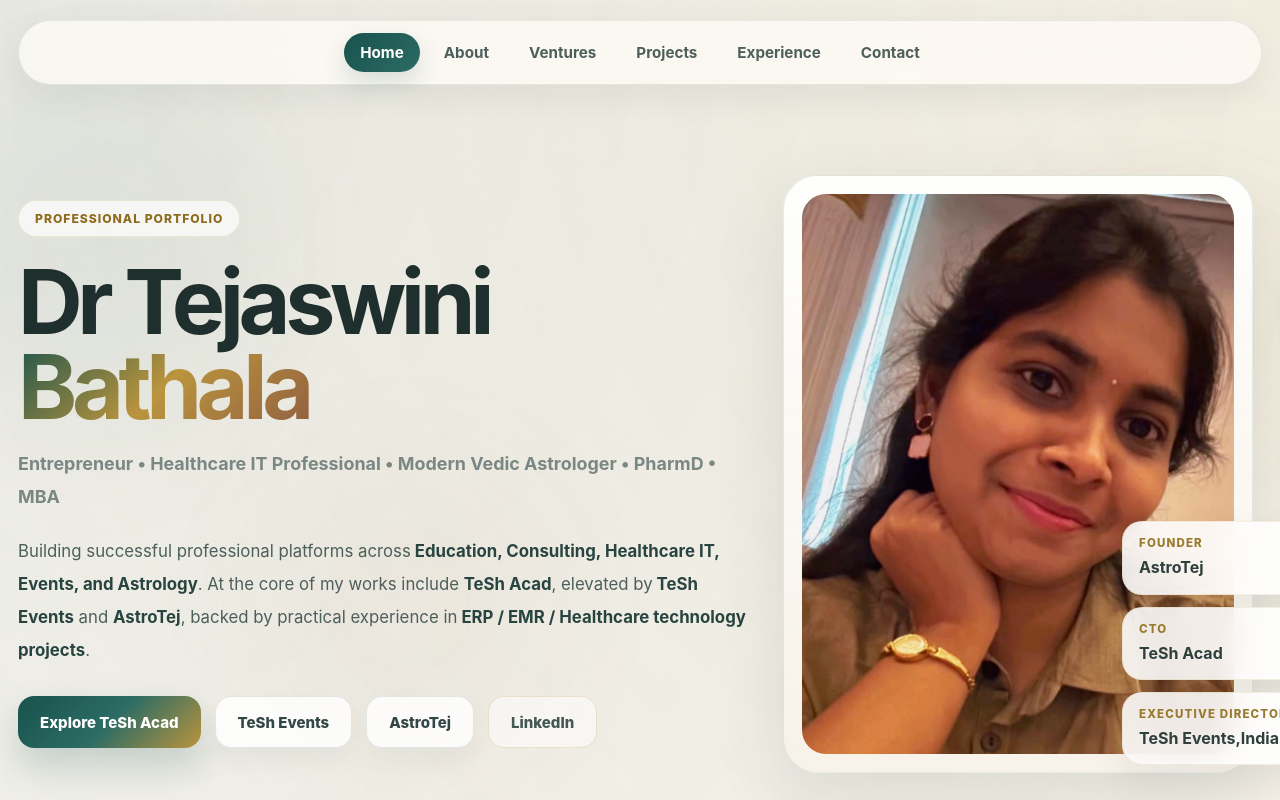
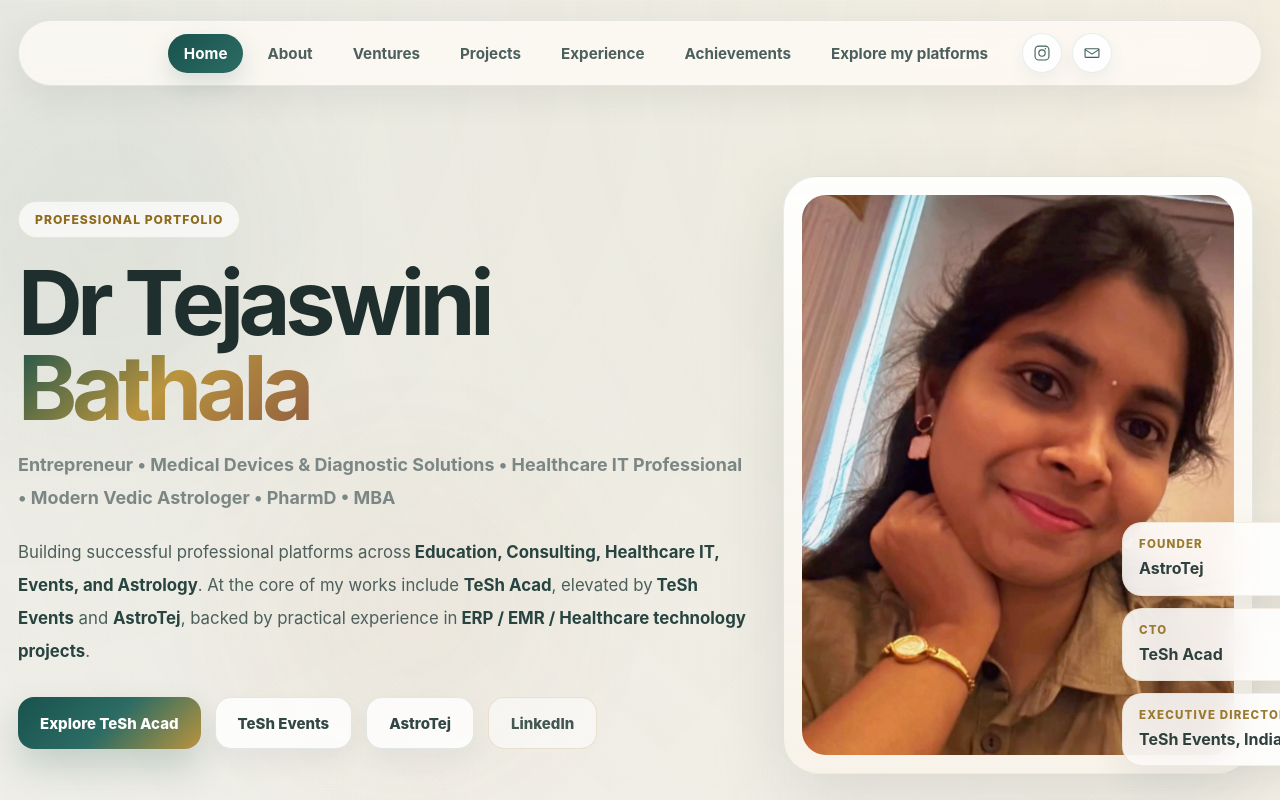
Before and after one commit to DrTejaswiniBathala/teja-portfolio, a React (Vite) app: page / in a window 1280 px wide. Shown: the top 800 px of the page. Built offline with nearby package versions, Linux system fonts and the light colour scheme.

Commit message:
Update portfolio content and design

```diff
--- a/src/main.jsx
+++ b/src/main.jsx
@@ -178,13 +178,11 @@
   const education = [
     {
       title: "MBA, Pharmaceutical Management",
-      place: "IIHMR University Jaipur",
-      period: "2020 – 2022",
+      place: "Indian Institute of Health Management Research University, Jaipur",
     },
     {
       title: "Doctor of Pharmacy (PharmD)",
-      place: "JNTU Anantapur",
-      period: "2014 – 2020",
+      place: "Jawaharlal Nehru Technological University, Anantapur",
     },
   ];
 
@@ -213,7 +211,44 @@
             <a href="#ventures" className="topnav-link">Ventures</a>
             <a href="#projects" className="topnav-link">Projects</a>
             <a href="#experience" className="topnav-link">Experience</a>
-            <a href="#contact" className="topnav-link">Contact</a>
+            <a href="#contact" className="topnav-link">Achievements</a>
+            <a href="#explore-platforms" className="topnav-link">Explore my platforms</a>
+            <div className="topnav-socials">
+  <a
+    href="https://www.instagram.com/itsme_.teja/?hl=en"
+    target="_blank"
+    rel="noreferrer"
+    className="topnav-icon"
+    aria-label="Instagram"
+  >
+    <svg
+      xmlns="http://www.w3.org/2000/svg"
+      viewBox="0 0 24 24"
+      fill="currentColor"
+      width="18"
+      height="18"
+    >
+      <path d="M7.75 2h8.5A5.75 5.75 0 0 1 22 7.75v8.5A5.75 5.75 0 0 1 16.25 22h-8.5A5.75 5.75 0 0 1 2 16.25v-8.5A5.75 5.75 0 0 1 7.75 2Zm0 1.5A4.25 4.25 0 0 0 3.5 7.75v8.5A4.25 4.25 0 0 0 7.75 20.5h8.5a4.25 4.25 0 0 0 4.25-4.25v-8.5A4.25 4.25 0 0 0 16.25 3.5h-8.5Zm8.75 1.75a1 1 0 1 1 0 2 1 1 0 0 1 0-2ZM12 7a5 5 0 1 1 0 10 5 5 0 0 1 0-10Zm0 1.5A3.5 3.5 0 1 0 12 15.5 3.5 3.5 0 0 0 12 8.5Z" />
+    </svg>
+  </a>
+
+  <a
+    href="mailto:drtejaswinibathala@gmail.com"
+    className="topnav-icon"
+    aria-label="Email"
+    title="drtejaswinibathala@gmail.com"
+  >
+    <svg
+      xmlns="http://www.w3.org/2000/svg"
+      viewBox="0 0 24 24"
+      fill="currentColor"
+      width="18"
+      height="18"
+    >
+      <path d="M3.75 5.5h16.5A1.75 1.75 0 0 1 22 7.25v9.5A1.75 1.75 0 0 1 20.25 18.5H3.75A1.75 1.75 0 0 1 2 16.75v-9.5A1.75 1.75 0 0 1 3.75 5.5Zm0 1.5v.2l8.25 5.54 8.25-5.54V7H3.75Zm16.75 10V8.51l-8.08 5.43a.75.75 0 0 1-.84 0L3.5 8.51V17h17Z" />
+    </svg>
+  </a>
+</div>
           </div>
         </nav>
 
@@ -224,7 +259,7 @@
               Dr Tejaswini <span>Bathala</span>
             </h1>
             <p className="hero-role">
-              Entrepreneur • Healthcare IT Professional •
+              Entrepreneur • Medical Devices & Diagnostic Solutions • Healthcare IT Professional •
               Modern Vedic Astrologer • PharmD • MBA
             </p>
             <p className="hero-text">
@@ -257,23 +292,7 @@
             </div>
           </div>
 
-<a
-  className="social-icon"
-  href="https://www.instagram.com/itsme_.teja/?hl=en"
-  target="_blank"
-  rel="noreferrer"
-  aria-label="Instagram"
->
-  <svg
-    xmlns="http://www.w3.org/2000/svg"
-    viewBox="0 0 24 24"
-    fill="currentColor"
-    width="20"
-    height="20"
-  >
-    <path d="M7.75 2h8.5A5.75 5.75 0 0 1 22 7.75v8.5A5.75 5.75 0 0 1 16.25 22h-8.5A5.75 5.75 0 0 1 2 16.25v-8.5A5.75 5.75 0 0 1 7.75 2Zm0 1.5A4.25 4.25 0 0 0 3.5 7.75v8.5A4.25 4.25 0 0 0 7.75 20.5h8.5a4.25 4.25 0 0 0 4.25-4.25v-8.5A4.25 4.25 0 0 0 16.25 3.5h-8.5Zm8.75 1.75a1 1 0 1 1 0 2 1 1 0 0 1 0-2ZM12 7a5 5 0 1 1 0 10 5 5 0 0 1 0-10Zm0 1.5A3.5 3.5 0 1 0 12 15.5 3.5 3.5 0 0 0 12 8.5Z" />
-  </svg>
-</a>
+
 
           <div className="hero-right">
             <div className="portrait-card">
@@ -291,7 +310,7 @@
               </div>
               <div className="floating-item">
                 <span className="floating-label">Executive Director</span>
-                <strong>TeSh Events,India</strong>
+                <strong>TeSh Events, India</strong>
               </div>
             </div>
           </div>
@@ -308,11 +327,11 @@
           </div>
           <div className="stat-card">
             <h3>EMR / ERP</h3>
-            <p>Healthcare Technology Focus</p>
+            <p>HealthTech Solutions for Corporate Hospitals and Industries through Electronic Medical Records (EMR) and Enterprise Resource Planning (ERP)</p>
           </div>
           <div className="stat-card">
-            <h3>Founder</h3>
-            <p>Multi-Platform Professional Identity</p>
+            <h3>Drug Researcher</h3>
+            <p>Disease Specific Allopathic Medicine Advisor</p>
           </div>
         </section>
 
@@ -482,7 +501,7 @@
               </div>
             </div>
 
-           <div className="contact-cta">
+          <section className="contact-cta" id="explore-platforms">
   <h3>Explore My Platforms</h3>
 
   <div className="platform-logos">
@@ -496,9 +515,10 @@
         <div className="platform-logo-card">
           <img src="/tesh-acad-logo.png" alt="TeSh Acad" />
         </div>
-        <span>TeSh Acad</span>
       </a>
 
+      <div className="platform-name-row">
+        <span>TeSh Acad</span>
         <a
           href="https://www.instagram.com/tesh_acad/?hl=en"
           target="_blank"
@@ -510,12 +530,13 @@
             xmlns="http://www.w3.org/2000/svg"
             viewBox="0 0 24 24"
             fill="currentColor"
-          width="18"
-          height="18"
+            width="16"
+            height="16"
           >
             <path d="M7.75 2h8.5A5.75 5.75 0 0 1 22 7.75v8.5A5.75 5.75 0 0 1 16.25 22h-8.5A5.75 5.75 0 0 1 2 16.25v-8.5A5.75 5.75 0 0 1 7.75 2Zm0 1.5A4.25 4.25 0 0 0 3.5 7.75v8.5A4.25 4.25 0 0 0 7.75 20.5h8.5a4.25 4.25 0 0 0 4.25-4.25v-8.5A4.25 4.25 0 0 0 16.25 3.5h-8.5Zm8.75 1.75a1 1 0 1 1 0 2 1 1 0 0 1 0-2ZM12 7a5 5 0 1 1 0 10 5 5 0 0 1 0-10Zm0 1.5A3.5 3.5 0 1 0 12 15.5 3.5 3.5 0 0 0 12 8.5Z" />
           </svg>
         </a>
+      </div>
     </div>
 
     <div className="platform-logo-group">
@@ -528,9 +549,10 @@
         <div className="platform-logo-card">
           <img src="/tesh-events-logo.png" alt="TeSh Events" />
         </div>
-        <span>TeSh Events</span>
       </a>
 
+      <div className="platform-name-row">
+        <span>TeSh Events</span>
         <a
           href="https://www.instagram.com/tesh.events/?hl=en"
           target="_blank"
@@ -542,12 +564,13 @@
             xmlns="http://www.w3.org/2000/svg"
             viewBox="0 0 24 24"
             fill="currentColor"
-          width="18"
-          height="18"
+            width="16"
+            height="16"
           >
             <path d="M7.75 2h8.5A5.75 5.75 0 0 1 22 7.75v8.5A5.75 5.75 0 0 1 16.25 22h-8.5A5.75 5.75 0 0 1 2 16.25v-8.5A5.75 5.75 0 0 1 7.75 2Zm0 1.5A4.25 4.25 0 0 0 3.5 7.75v8.5A4.25 4.25 0 0 0 7.75 20.5h8.5a4.25 4.25 0 0 0 4.25-4.25v-8.5A4.25 4.25 0 0 0 16.25 3.5h-8.5Zm8.75 1.75a1 1 0 1 1 0 2 1 1 0 0 1 0-2ZM12 7a5 5 0 1 1 0 10 5 5 0 0 1 0-10Zm0 1.5A3.5 3.5 0 1 0 12 15.5 3.5 3.5 0 0 0 12 8.5Z" />
           </svg>
         </a>
+      </div>
     </div>
 
     <div className="platform-logo-group">
@@ -560,9 +583,10 @@
         <div className="platform-logo-card">
           <img src="/astrotej-logo.png" alt="AstroTej" />
         </div>
-        <span>AstroTej</span>
       </a>
 
+      <div className="platform-name-row">
+        <span>AstroTej</span>
         <a
           href="https://www.instagram.com/astro_.tej/?hl=en"
           target="_blank"
@@ -574,8 +598,8 @@
             xmlns="http://www.w3.org/2000/svg"
             viewBox="0 0 24 24"
             fill="currentColor"
-          width="18"
-          height="18"
+            width="16"
+            height="16"
           >
             <path d="M7.75 2h8.5A5.75 5.75 0 0 1 22 7.75v8.5A5.75 5.75 0 0 1 16.25 22h-8.5A5.75 5.75 0 0 1 2 16.25v-8.5A5.75 5.75 0 0 1 7.75 2Zm0 1.5A4.25 4.25 0 0 0 3.5 7.75v8.5A4.25 4.25 0 0 0 7.75 20.5h8.5a4.25 4.25 0 0 0 4.25-4.25v-8.5A4.25 4.25 0 0 0 16.25 3.5h-8.5Zm8.75 1.75a1 1 0 1 1 0 2 1 1 0 0 1 0-2ZM12 7a5 5 0 1 1 0 10 5 5 0 0 1 0-10Zm0 1.5A3.5 3.5 0 1 0 12 15.5 3.5 3.5 0 0 0 12 8.5Z" />
           </svg>
@@ -583,14 +607,18 @@
       </div>
     </div>
   </div>
-
 </section>
+</section>
+<footer className="site-footer">
+  <p>© 2026 Dr Tejaswini Bathala. All rights reserved.</p>
+</footer>
         </main>
       </div>
     </div>
   );
 }
 
+
 ReactDOM.createRoot(document.getElementById("root")).render(
   <React.StrictMode>
     <App />
--- a/src/styles.css
+++ b/src/styles.css
@@ -1152,3 +1152,52 @@
   color: #18524c;
   background: linear-gradient(135deg, rgba(24,82,76,0.08), rgba(212,175,90,0.12));
 }
+
+
+.topnav-inner {
+  display: flex;
+  align-items: center;
+  justify-content: center;
+  gap: 8px;
+  flex-wrap: wrap;
+}
+
+.topnav-socials {
+  display: flex;
+  align-items: center;
+  gap: 10px;
+  margin-left: 10px;
+}
+
+.topnav-icon {
+  width: 40px;
+  height: 40px;
+  border-radius: 999px;
+  display: inline-flex;
+  align-items: center;
+  justify-content: center;
+  background: rgba(255, 255, 255, 0.9);
+  border: 1px solid rgba(24, 82, 76, 0.10);
+  color: #42605b;
+  box-shadow: 0 8px 18px rgba(53, 67, 63, 0.06);
+  transition: all 0.25s ease;
+}
+
+.topnav-icon:hover {
+  transform: translateY(-2px) scale(1.05);
+  color: #18524c;
+  background: linear-gradient(135deg, rgba(24,82,76,0.08), rgba(212,175,90,0.12));
+}
+
+.site-footer {
+  margin-top: 28px;
+  padding: 20px 12px 10px;
+  text-align: center;
+}
+
+.site-footer p {
+  margin: 0;
+  font-size: 0.92rem;
+  color: #6f7d79;
+  font-weight: 600;
+}
```
Lines whose indentation alone changed are shown as unchanged.
